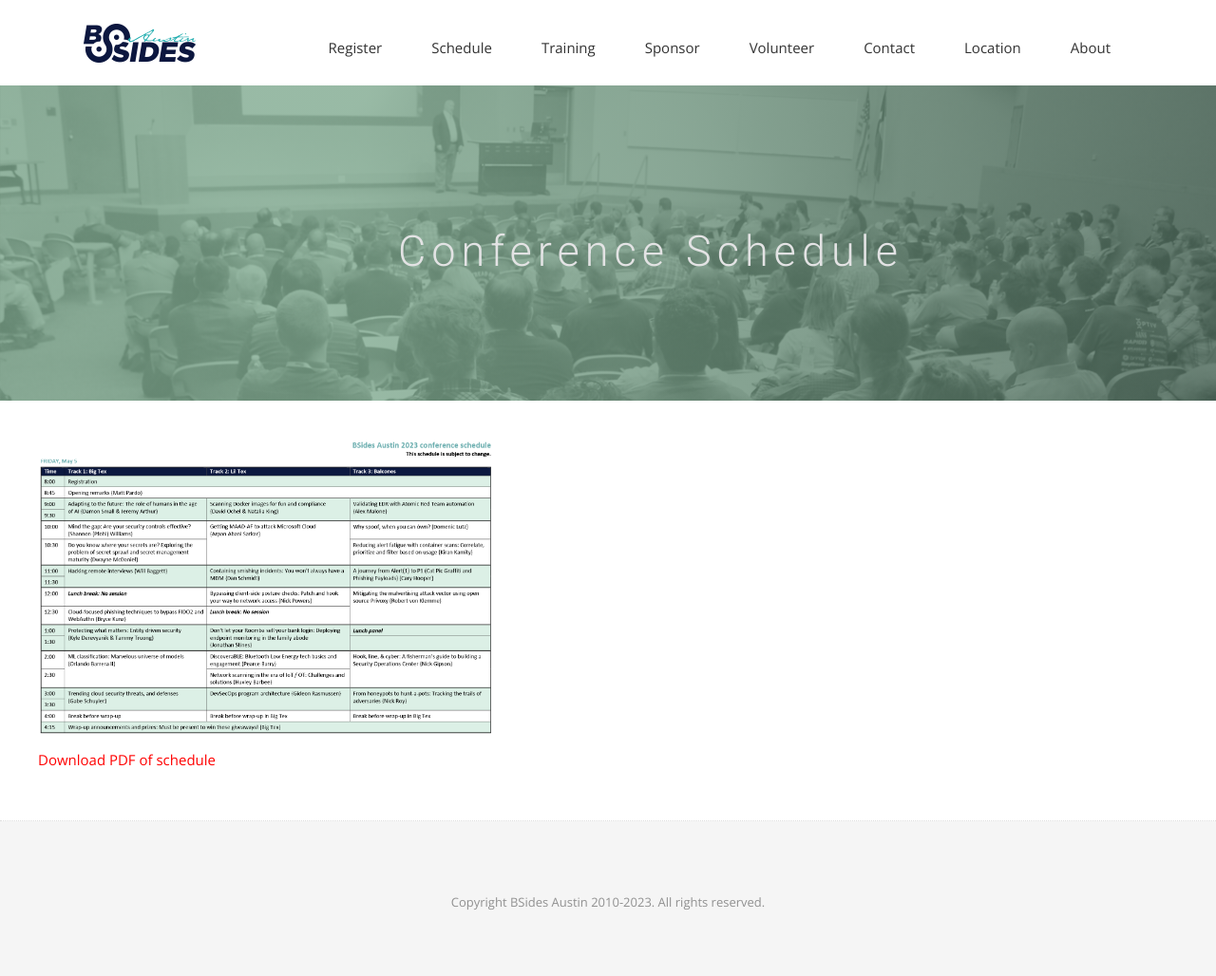
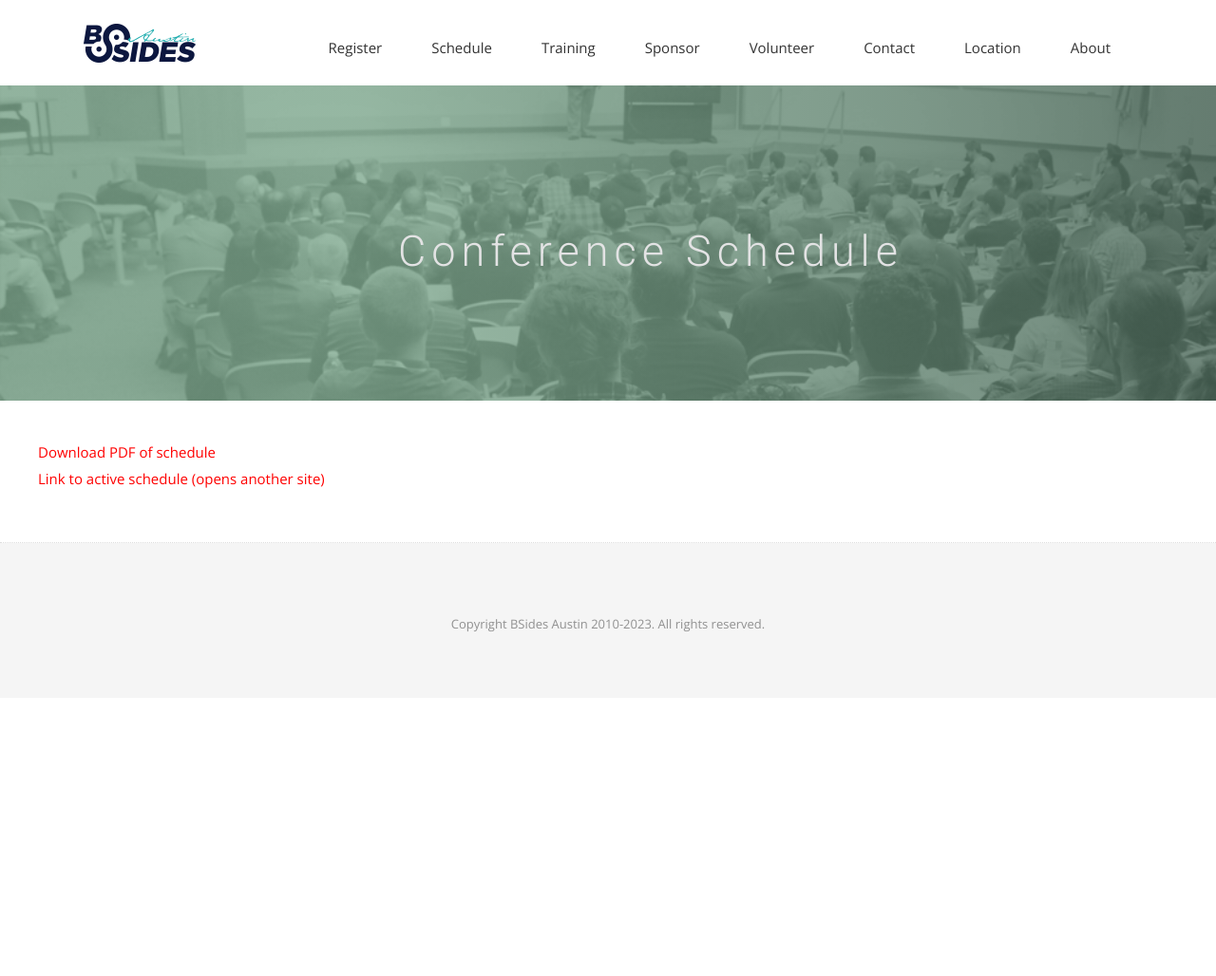
Before and after one commit to bsidesaustin/test, a Jekyll site: the page built from schedule.html, in a window 1280 px wide. Shown: the whole page at 95% size. Built offline with Jekyll 4.4.1, drawn with Linux system fonts in a browser that asks for light colours; nearby versions of some CDN libraries; some web fonts are replaced; a script that is not in the unit is left out; after the commit the page ends 900 px from its top, so only the background shows below that.

Commit message:
Update schedule.html
Add option to open in another tab

```diff
--- a/schedule.html
+++ b/schedule.html
@@ -21,10 +21,8 @@
 
 <div class="post-area">
 
-
-<p><img src="/img/BSidesAustin2023Schedulev1.png" alt="BSides Austin 2023 Schedule" style="width: 40%;height: auto;"></p>
-
-<p><a href="/img/BSides2023Schedule.pdf" alt="BSides Austin 2023 Schedule" style="width: 40%;height: auto;">Download PDF of schedule</a></p>
+<p><a href="/img/BSides2023Schedule.pdf" alt="BSides Austin 2023 Schedule" style="width: 40%;height: auto;">Download PDF of schedule</a>
+<br><a href="https://cfp.bsidesaustin.org/bsidesaustin2023/schedule/" alt="BSides Austin 2023 Schedule" style="width: 40%;height: auto;" target=”_blank”>Link to active schedule (opens another site)</a></p>
 
 <script type="text/javascript" src="https://cfp.bsidesaustin.org/bsidesaustin2023/schedule/widget/v2.en.js"></script>
 
```
